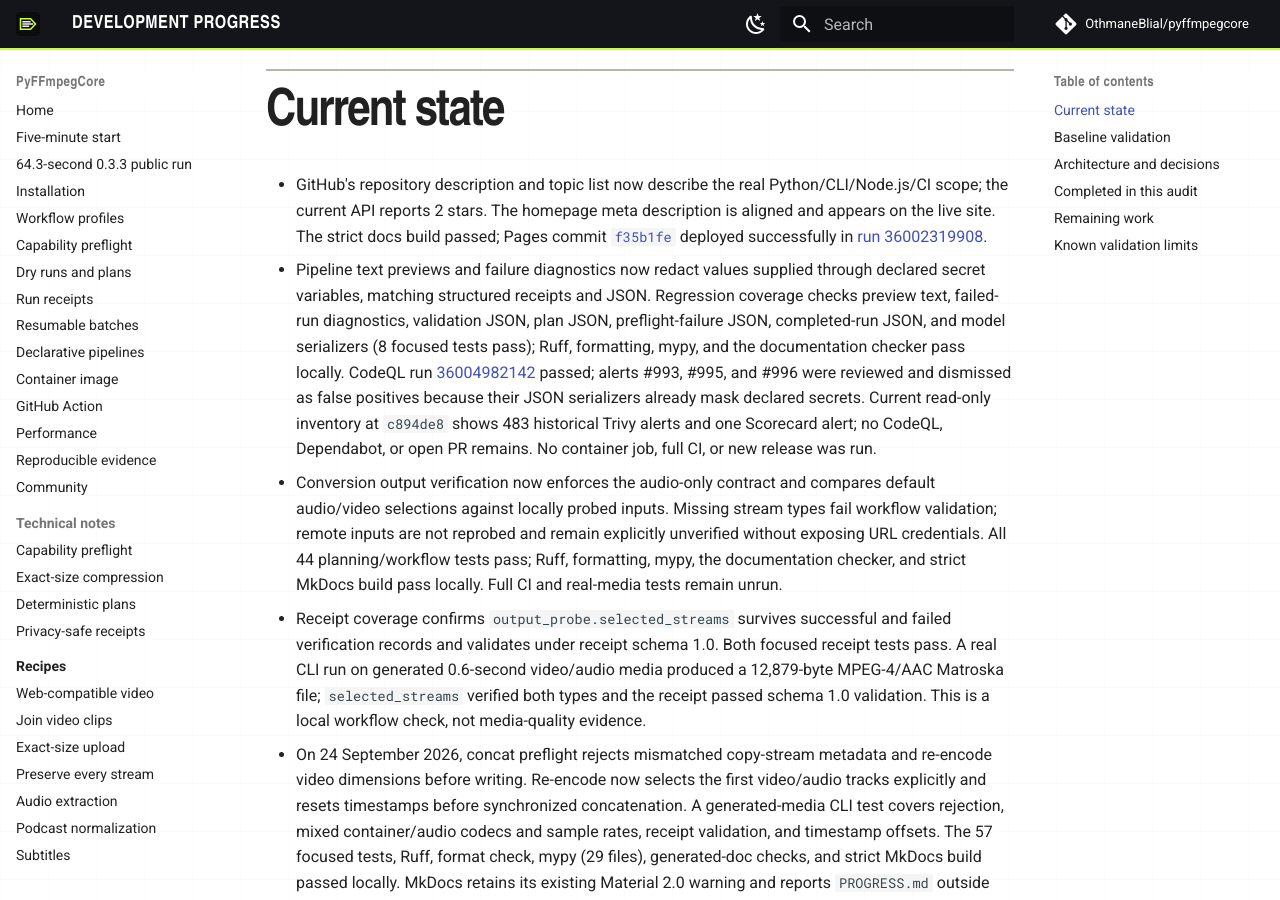
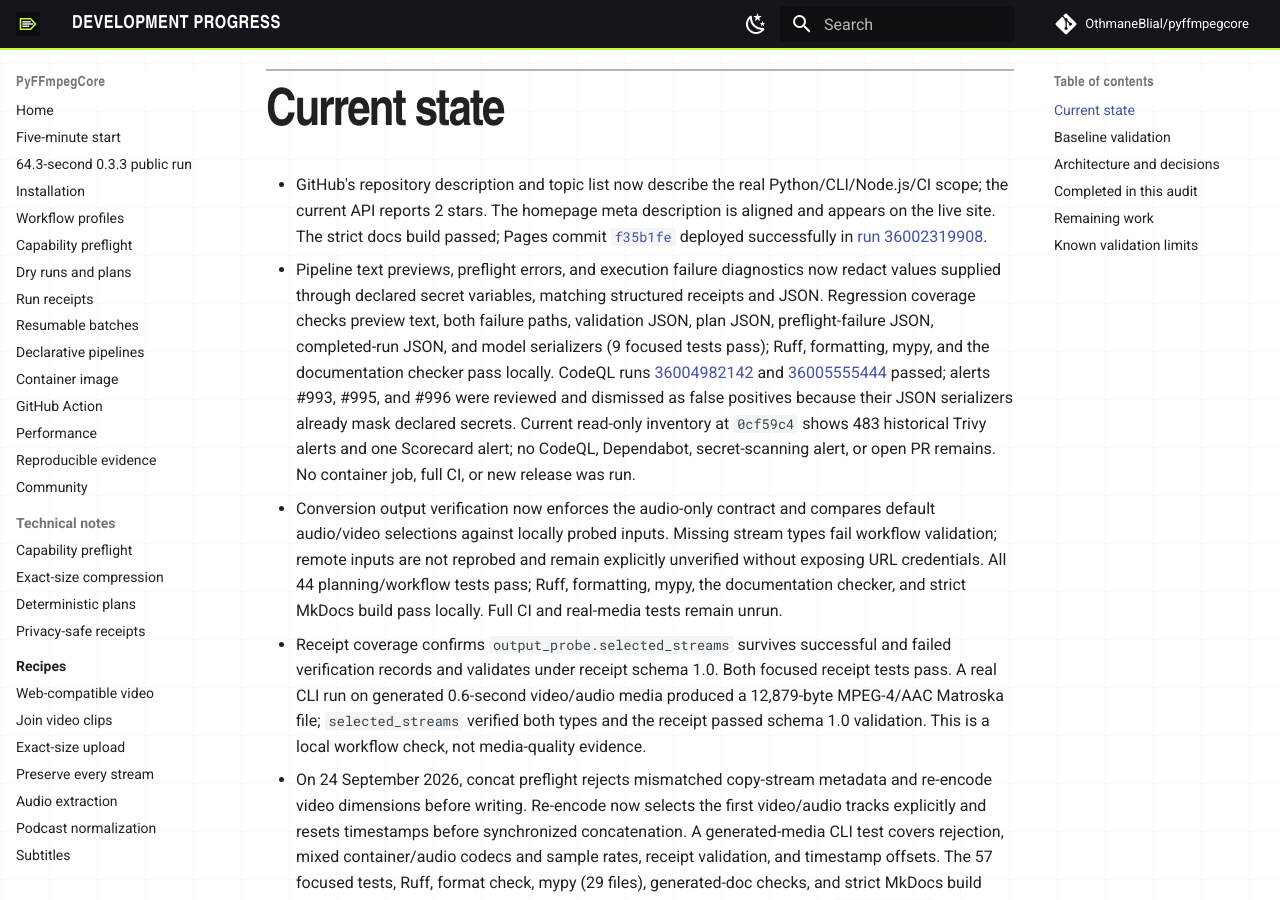
Before and after one commit to OthmaneBlial/pyffmpegcore, an MkDocs documentation site: the page built from docs/PROGRESS.md, in a window 1280 px wide and 900 px high, scrolled down 467 px. Built offline with MkDocs 1.6.1 and Material for MkDocs 9.7.7, drawn with Linux system fonts in a browser that asks for light colours; comment, search, counter and statistics services are not loaded.

Commit message:
docs: update pipeline security evidence

```diff
--- a/docs/PROGRESS.md
+++ b/docs/PROGRESS.md
@@ -5,7 +5,7 @@ Updated: 2026-09-24
 ## Current state
 
 - GitHub's repository description and topic list now describe the real Python/CLI/Node.js/CI scope; the current API reports 2 stars. The homepage meta description is aligned and appears on the live site. The strict docs build passed; Pages commit [`f35b1fe`](https://github.com/OthmaneBlial/OthmaneBlial.github.io/commit/f35b1feeb658523ac3629d22bf62d2c0324efbd7) deployed successfully in [run 36002319908](https://github.com/OthmaneBlial/OthmaneBlial.github.io/actions/runs/36002319908).
-- Pipeline text previews and failure diagnostics now redact values supplied through declared secret variables, matching structured receipts and JSON. Regression coverage checks preview text, failed-run diagnostics, validation JSON, plan JSON, preflight-failure JSON, completed-run JSON, and model serializers (8 focused tests pass); Ruff, formatting, mypy, and the documentation checker pass locally. CodeQL run [36004982142](https://github.com/OthmaneBlial/pyffmpegcore/actions/runs/36004982142) passed; alerts #993, #995, and #996 were reviewed and dismissed as false positives because their JSON serializers already mask declared secrets. Current read-only inventory at `c894de8` shows 483 historical Trivy alerts and one Scorecard alert; no CodeQL, Dependabot, or open PR remains. No container job, full CI, or new release was run.
+- Pipeline text previews, preflight errors, and execution failure diagnostics now redact values supplied through declared secret variables, matching structured receipts and JSON. Regression coverage checks preview text, both failure paths, validation JSON, plan JSON, preflight-failure JSON, completed-run JSON, and model serializers (9 focused tests pass); Ruff, formatting, mypy, and the documentation checker pass locally. CodeQL runs [36004982142](https://github.com/OthmaneBlial/pyffmpegcore/actions/runs/36004982142) and [36005555444](https://github.com/OthmaneBlial/pyffmpegcore/actions/runs/36005555444) passed; alerts #993, #995, and #996 were reviewed and dismissed as false positives because their JSON serializers already mask declared secrets. Current read-only inventory at `0cf59c4` shows 483 historical Trivy alerts and one Scorecard alert; no CodeQL, Dependabot, secret-scanning alert, or open PR remains. No container job, full CI, or new release was run.
 - Conversion output verification now enforces the audio-only contract and compares default audio/video selections against locally probed inputs. Missing stream types fail workflow validation; remote inputs are not reprobed and remain explicitly unverified without exposing URL credentials. All 44 planning/workflow tests pass; Ruff, formatting, mypy, the documentation checker, and strict MkDocs build pass locally. Full CI and real-media tests remain unrun.
 - Receipt coverage confirms `output_probe.selected_streams` survives successful and failed verification records and validates under receipt schema 1.0. Both focused receipt tests pass. A real CLI run on generated 0.6-second video/audio media produced a 12,879-byte MPEG-4/AAC Matroska file; `selected_streams` verified both types and the receipt passed schema 1.0 validation. This is a local workflow check, not media-quality evidence.
 - On 24 September 2026, concat preflight rejects mismatched copy-stream metadata and re-encode video dimensions before writing. Re-encode now selects the first video/audio tracks explicitly and resets timestamps before synchronized concatenation. A generated-media CLI test covers rejection, mixed container/audio codecs and sample rates, receipt validation, and timestamp offsets. The 57 focused tests, Ruff, format check, mypy (29 files), generated-doc checks, and strict MkDocs build passed locally. MkDocs retains its existing Material 2.0 warning and reports `PROGRESS.md` outside navigation. The full suite and hosted workflows were not run.
```
Also changed, not shown: SECURITY_TRIAGE.md (+10 -7 lines).
